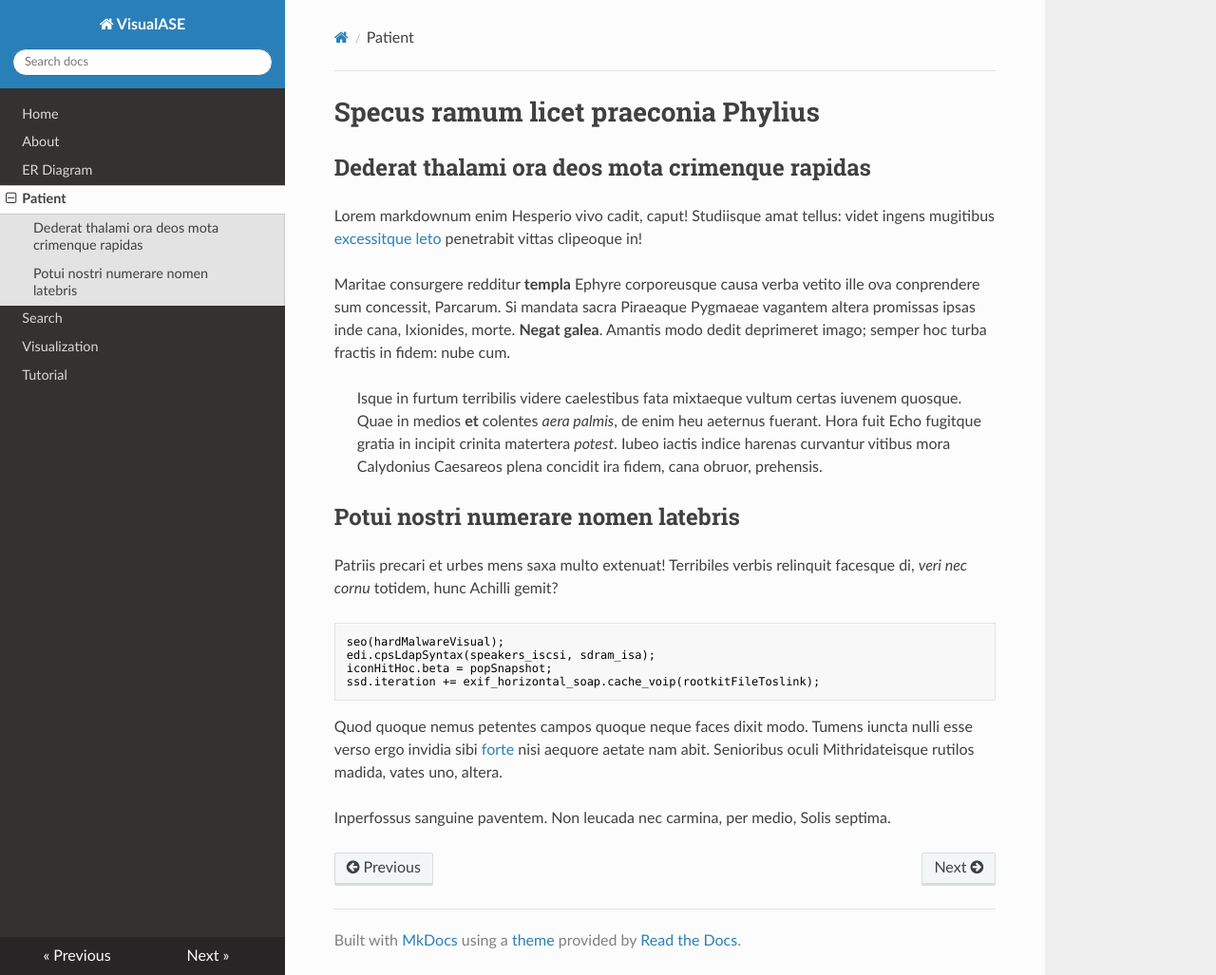
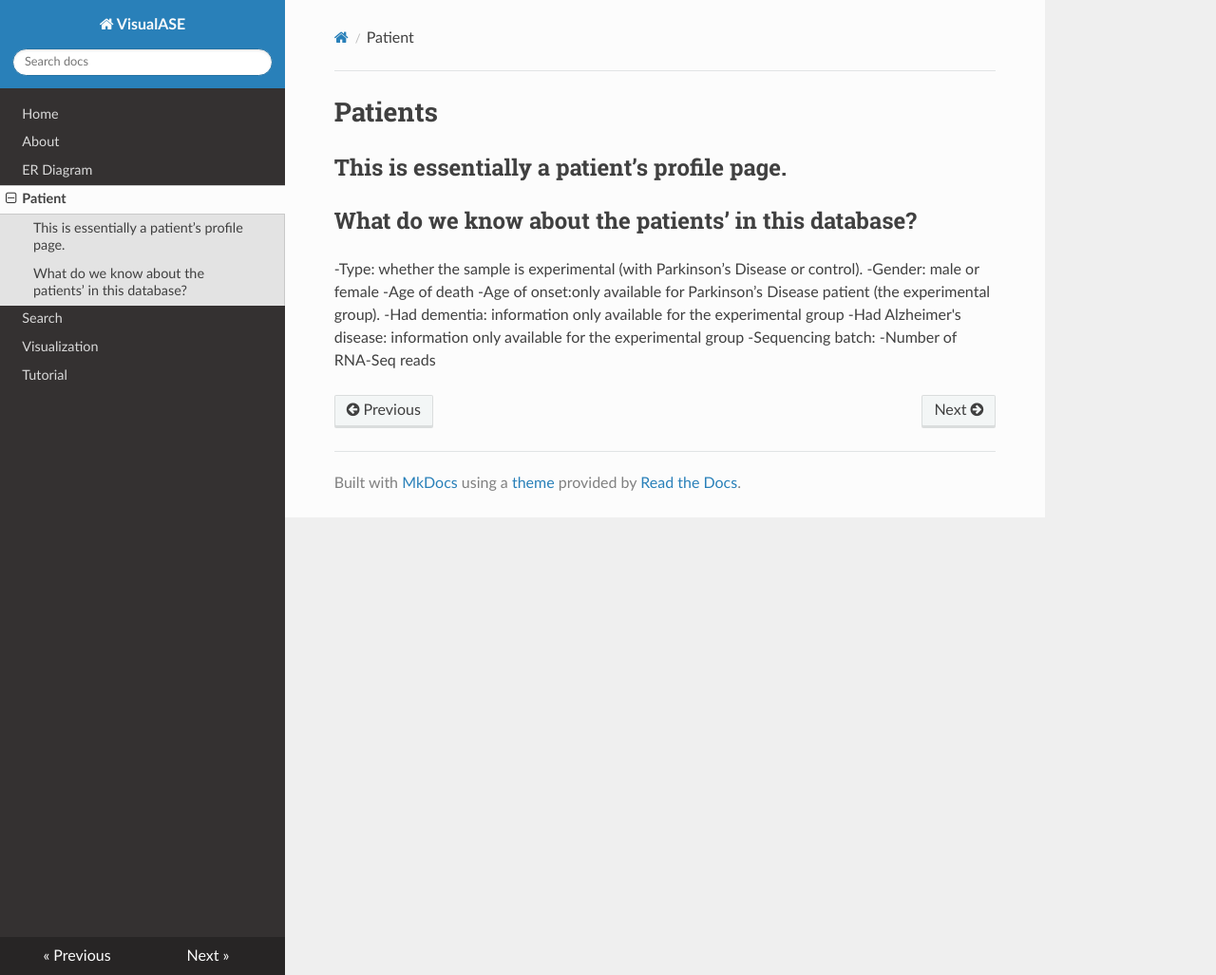
Before and after one commit to zhuyezi/VisualASE, an MkDocs documentation site: the page built from docs/patient.md, in a window 1280 px wide and 1027 px high. Shown: the whole window at 95% size. Built offline with MkDocs 1.6.1, drawn with Linux system fonts in a browser that asks for light colours; nearby versions of some CDN libraries; old or Windows-style settings are respelled for this version of MkDocs.

Commit message:
Added something

```diff
--- a/docs/about.md
+++ b/docs/about.md
@@ -1,37 +1,12 @@
-# Specus ramum licet praeconia Phylius
+# VisualASE: A Database Webinterface for Visualizing Allele-Specific Expression in Parkinson’s Disease
 
-## Dederat thalami ora deos mota crimenque rapidas
+## What is this database about?
 
-Lorem markdownum enim Hesperio vivo cadit, caput! Studiisque amat tellus: videt
-ingens mugitibus [excessitque leto](http://tumblr.com/) penetrabit vittas
-clipeoque in!
+The Myers Lab at Boston University Medical Campus is studying the genetic basis of the  development of Parkinson’s disease (PD). This research is based on brain tissue samples from 11 deceased PD patients and 33 control individuals, the RNA-seq data, and the microarray genotyping results. Allele-specific expression (ASE) refers to the preferred expression of one allele of a gene in diploid organisms. Multiple alignment methods were applied to the same data, and Meta-analysis based allele-specific expression detection (MBASED) was used to identify gene ASE in the RNA-seq data, and a binomial test was used to find significant ASE of individual SNPs. In addition to determining the relationship between ASE and Parkinson’s disease as mentioned above, the Myers Lab is also interested in evaluating and comparing those different alignment methods. This is a user-friendly web interface for users to visualize the ASE in genes across these PD samples as well as the gene’s statistics, and to compare the different analysis methods with interactive visualizations.
 
-Maritae consurgere redditur **templa** Ephyre corporeusque causa verba vetito
-ille ova conprendere sum concessit, Parcarum. Si mandata sacra Piraeaque
-Pygmaeae vagantem altera promissas ipsas inde cana, Ixionides, morte. **Negat
-galea**. Amantis modo dedit deprimeret imago; semper hoc turba fractis in fidem:
-nube cum.
 
-> Isque in furtum terribilis videre caelestibus fata mixtaeque vultum certas
-> iuvenem quosque. Quae in medios **et** colentes *aera palmis*, de enim heu
-> aeternus fuerant. Hora fuit Echo fugitque gratia in incipit crinita matertera
-> *potest*. Iubeo iactis indice harenas curvantur vitibus mora Calydonius
-> Caesareos plena concidit ira fidem, cana obruor, prehensis.
+## What questions can we answer?
 
-## Potui nostri numerare nomen latebris
-
-Patriis precari et urbes mens saxa multo extenuat! Terribiles verbis relinquit
-facesque di, *veri nec cornu* totidem, hunc Achilli gemit?
-
-    seo(hardMalwareVisual);
-    edi.cpsLdapSyntax(speakers_iscsi, sdram_isa);
-    iconHitHoc.beta = popSnapshot;
-    ssd.iteration += exif_horizontal_soap.cache_voip(rootkitFileToslink);
-
-Quod quoque nemus petentes campos quoque neque faces dixit modo. Tumens iuncta
-nulli esse verso ergo invidia sibi [forte](http://omfgdogs.com/) nisi aequore
-aetate nam abit. Senioribus oculi Mithridateisque rutilos madida, vates uno,
-altera.
-
-Inperfossus sanguine paventem. Non leucada nec carmina, per medio, Solis
-septima.
+1.How many instances of ASE exist in a given pathway? What are the genes? How many instances of ASE occur in genes known to be associated with PD? What genes?
+2.How much evidence is present to support that a given gene is, or is not, showing significant ASE?
+3.For a gene flagged by MBASED as presenting ASE, what is the distribution of SNPs in that gene? Are the ratios of allele expression similar across all SNPs in that gene?
--- a/docs/er_diagram.md
+++ b/docs/er_diagram.md
@@ -1,37 +1,9 @@
-# Specus ramum licet praeconia Phylius
+# ER Diagram of the Database
 
-## Dederat thalami ora deos mota crimenque rapidas
 
-Lorem markdownum enim Hesperio vivo cadit, caput! Studiisque amat tellus: videt
-ingens mugitibus [excessitque leto](http://tumblr.com/) penetrabit vittas
-clipeoque in!
+## Below shows the relationship between different pieces of data.
 
-Maritae consurgere redditur **templa** Ephyre corporeusque causa verba vetito
-ille ova conprendere sum concessit, Parcarum. Si mandata sacra Piraeaque
-Pygmaeae vagantem altera promissas ipsas inde cana, Ixionides, morte. **Negat
-galea**. Amantis modo dedit deprimeret imago; semper hoc turba fractis in fidem:
-nube cum.
+![GitHub Logo](/images/logo.png)
+Format: ![Alt Text](http://myerslab.bu.edu/VisualASE/static/img/ER.png)
 
-> Isque in furtum terribilis videre caelestibus fata mixtaeque vultum certas
-> iuvenem quosque. Quae in medios **et** colentes *aera palmis*, de enim heu
-> aeternus fuerant. Hora fuit Echo fugitque gratia in incipit crinita matertera
-> *potest*. Iubeo iactis indice harenas curvantur vitibus mora Calydonius
-> Caesareos plena concidit ira fidem, cana obruor, prehensis.
-
-## Poi nostri numerare nomen latebris
-
-Patriis precari et urbes mens saxa multo extenuat! Terribiles verbis relinquit
-facesque di, *veri nec cornu* totidem, hunc Achilli gemit?
-
-    seo(hardMalwareVisual);
-    edi.cpsLdapSyntax(speakers_iscsi, sdram_isa);
-    iconHitHoc.beta = popSnapshot;
-    ssd.iteration += exif_horizontal_soap.cache_voip(rootkitFileToslink);
-
-Quod quoque nemus petentes campos quoque neque faces dixit modo. Tumens iuncta
-nulli esse verso ergo invidia sibi [forte](http://omfgdogs.com/) nisi aequore
-aetate nam abit. Senioribus oculi Mithridateisque rutilos madida, vates uno,
-altera.
-
-Inperfossus sanguine paventem. Non leucada nec carmina, per medio, Solis
-septima.
+## Notations:
--- a/docs/patient.md
+++ b/docs/patient.md
@@ -1,37 +1,14 @@
-# Specus ramum licet praeconia Phylius
+# Patients
 
-## Dederat thalami ora deos mota crimenque rapidas
+## This is essentially a patient’s profile page.
 
-Lorem markdownum enim Hesperio vivo cadit, caput! Studiisque amat tellus: videt
-ingens mugitibus [excessitque leto](http://tumblr.com/) penetrabit vittas
-clipeoque in!
 
-Maritae consurgere redditur **templa** Ephyre corporeusque causa verba vetito
-ille ova conprendere sum concessit, Parcarum. Si mandata sacra Piraeaque
-Pygmaeae vagantem altera promissas ipsas inde cana, Ixionides, morte. **Negat
-galea**. Amantis modo dedit deprimeret imago; semper hoc turba fractis in fidem:
-nube cum.
-
-> Isque in furtum terribilis videre caelestibus fata mixtaeque vultum certas
-> iuvenem quosque. Quae in medios **et** colentes *aera palmis*, de enim heu
-> aeternus fuerant. Hora fuit Echo fugitque gratia in incipit crinita matertera
-> *potest*. Iubeo iactis indice harenas curvantur vitibus mora Calydonius
-> Caesareos plena concidit ira fidem, cana obruor, prehensis.
-
-## Potui nostri numerare nomen latebris
-
-Patriis precari et urbes mens saxa multo extenuat! Terribiles verbis relinquit
-facesque di, *veri nec cornu* totidem, hunc Achilli gemit?
-
-    seo(hardMalwareVisual);
-    edi.cpsLdapSyntax(speakers_iscsi, sdram_isa);
-    iconHitHoc.beta = popSnapshot;
-    ssd.iteration += exif_horizontal_soap.cache_voip(rootkitFileToslink);
-
-Quod quoque nemus petentes campos quoque neque faces dixit modo. Tumens iuncta
-nulli esse verso ergo invidia sibi [forte](http://omfgdogs.com/) nisi aequore
-aetate nam abit. Senioribus oculi Mithridateisque rutilos madida, vates uno,
-altera.
-
-Inperfossus sanguine paventem. Non leucada nec carmina, per medio, Solis
-septima.
+## What do we know about the patients’ in this database?
+-Type: whether the sample is experimental (with Parkinson’s Disease or control).
+-Gender: male or female
+-Age of death
+-Age of onset:only available for Parkinson’s Disease patient (the experimental group).
+-Had dementia: information only available for the experimental group
+-Had Alzheimer's disease: information only available for the experimental group
+-Sequencing batch:
+-Number of RNA-Seq reads
--- a/docs/search.md
+++ b/docs/search.md
@@ -1,37 +1,7 @@
-# Specus ramum licet praeconia Phylius
+# Search
 
-## Dederat thalami ora deos mota crimenque rapidas
+## How to do a search?
+Just choose a question you wish to be answered from the drop down menu.
 
-Lorem markdownum enim Hesperio vivo cadit, caput! Studiisque amat tellus: videt
-ingens mugitibus [excessitque leto](http://tumblr.com/) penetrabit vittas
-clipeoque in!
-
-Maritae consurgere redditur **templa** Ephyre corporeusque causa verba vetito
-ille ova conprendere sum concessit, Parcarum. Si mandata sacra Piraeaque
-Pygmaeae vagantem altera promissas ipsas inde cana, Ixionides, morte. **Negat
-galea**. Amantis modo dedit deprimeret imago; semper hoc turba fractis in fidem:
-nube cum.
-
-> Isque in furtum terribilis videre caelestibus fata mixtaeque vultum certas
-> iuvenem quosque. Quae in medios **et** colentes *aera palmis*, de enim heu
-> aeternus fuerant. Hora fuit Echo fugitque gratia in incipit crinita matertera
-> *potest*. Iubeo iactis indice harenas curvantur vitibus mora Calydonius
-> Caesareos plena concidit ira fidem, cana obruor, prehensis.
-
-## Potui nostri numerare nomen latebris
-
-Patriis precari et urbes mens saxa multo extenuat! Terribiles verbis relinquit
-facesque di, *veri nec cornu* totidem, hunc Achilli gemit?
-
-    seo(hardMalwareVisual);
-    edi.cpsLdapSyntax(speakers_iscsi, sdram_isa);
-    iconHitHoc.beta = popSnapshot;
-    ssd.iteration += exif_horizontal_soap.cache_voip(rootkitFileToslink);
-
-Quod quoque nemus petentes campos quoque neque faces dixit modo. Tumens iuncta
-nulli esse verso ergo invidia sibi [forte](http://omfgdogs.com/) nisi aequore
-aetate nam abit. Senioribus oculi Mithridateisque rutilos madida, vates uno,
-altera.
-
-Inperfossus sanguine paventem. Non leucada nec carmina, per medio, Solis
-septima.
+## How to look at results?
+Just click on the options to display only the results you want.
```
